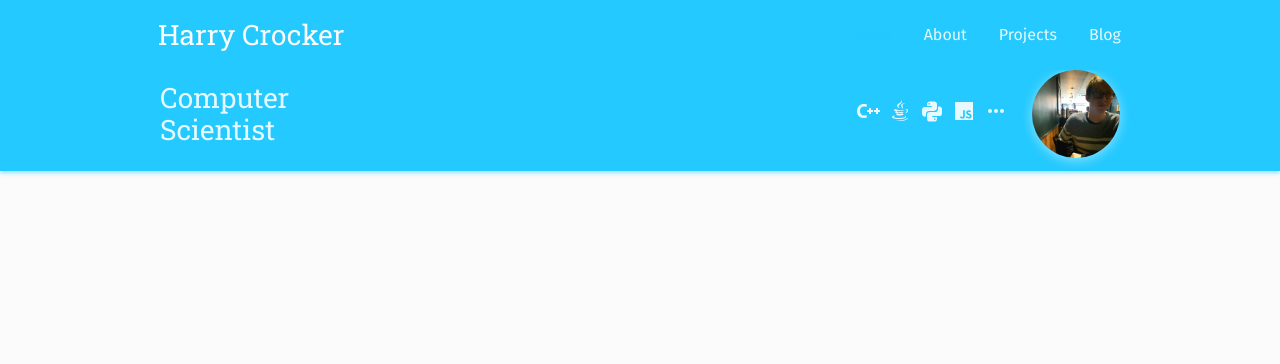
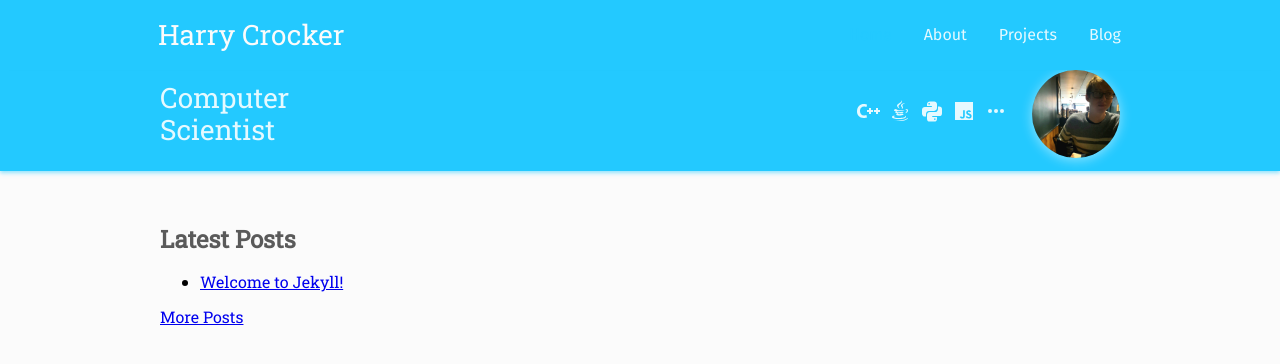
Before and after one commit to h-crocker/h-crocker.github.io, a Jekyll site: the page built from index.html, in a window 1280 px wide. Shown: the top 364 px of the page. Built offline with Jekyll 4.4.1, drawn with Linux system fonts in a browser that asks for light colours.

Commit message:
latest posts home page

```diff
--- a/_layouts/home.html
+++ b/_layouts/home.html
@@ -26,6 +26,26 @@ layout: default
 <!-- content -->
 <div class="content">
 
+    <!-- latest posts -->
+    <div class="latest-posts">
+
+        <h2>Latest Posts</h2>
+
+        <ul>
+
+            {% for post in site.posts %}
+            <li>
+                <a href="{{ site.url }}{{ post.url }}">{{ post.title }}</a>
+            </li>
+            {% endfor %}
+
+        </ul>
+
+        <a class="more-button" href="{{ site.url }}/blog/">More Posts</a>
+
+    </div>
+
+    <!-- imported -->
     {{ content }}
 
 </div>
--- a/_sass/home.scss
+++ b/_sass/home.scss
@@ -1,8 +1,15 @@
 // Content
-@include home {
-  .content {
-    font-family: $serif;
-  }
+.content {
+  font-family: $serif;
+  padding: 16px;
+}
+
+h2 {
+  color: $content-foreground;
+}
+
+.more-button {
+  right: 0;
 }
 
 // Header Modifications
--- a/_sass/variables.scss
+++ b/_sass/variables.scss
@@ -8,6 +8,7 @@ $foreground: #040f16;
 $transparent: rgba(255, 255, 255, 0);
 $nav-foreground: lighten(desaturate($foreground, 80%), 50%);
 $nav-selected-bg: lighten($primary, 38%);
+$content-foreground: lighten(desaturate($foreground, 80%), 30%);
 
 // Fonts
 $serif: "Roboto Slab", serif;
```
